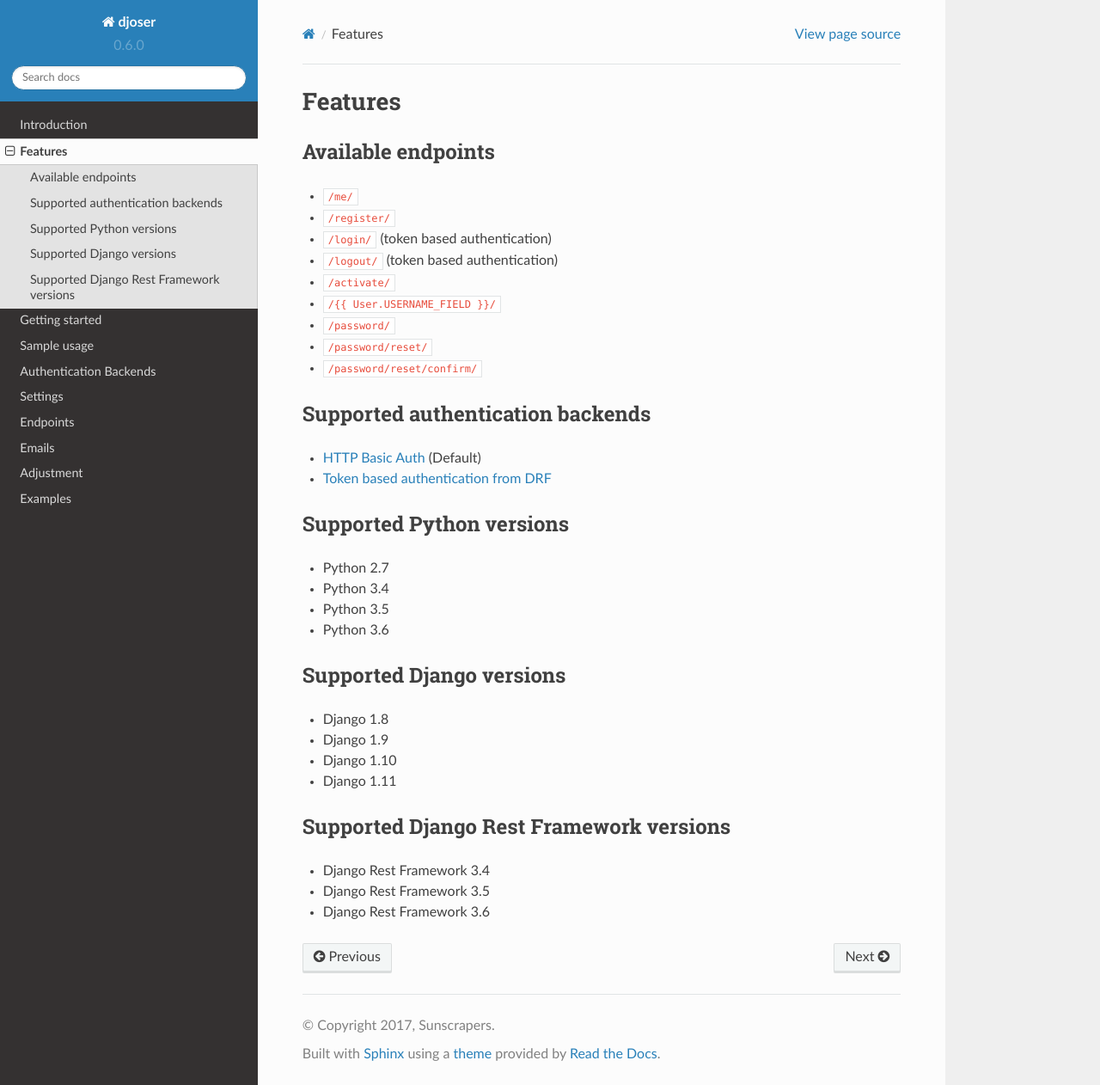
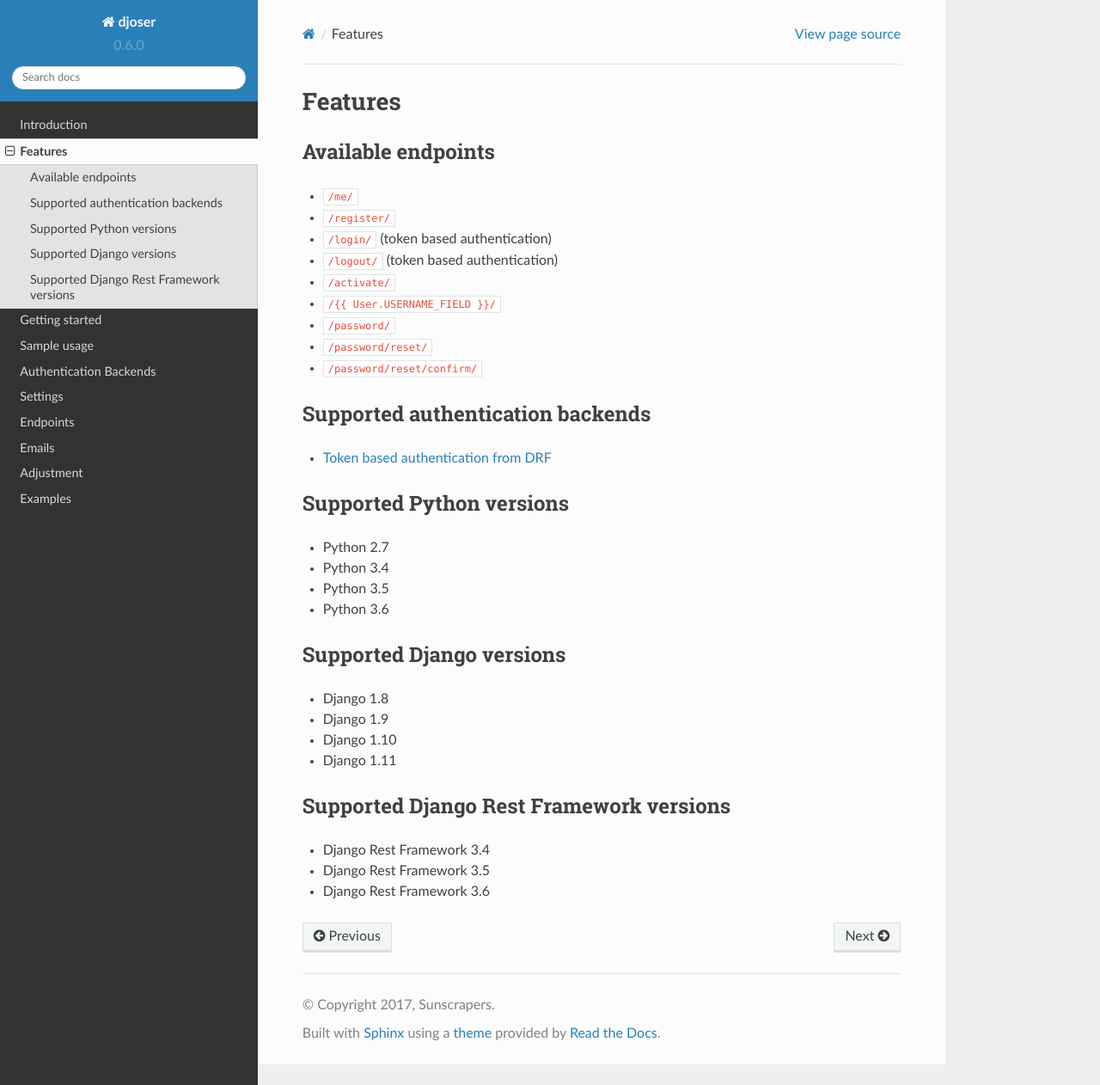
Before and after one commit to sunscrapers/djoser, a Sphinx documentation site: the page built from docs/source/features.rst, in a window 1280 px wide and 1262 px high. Shown: the whole window at 86% size. Built offline with Sphinx 7.4.7 and the Read the Docs theme 2.0.0, drawn with Linux system fonts in a browser that asks for light colours.

Commit message:
Remove basic auth from supported auth backends

```diff
--- a/docs/source/features.rst
+++ b/docs/source/features.rst
@@ -17,7 +17,6 @@ Available endpoints
 Supported authentication backends
 ---------------------------------
 
-* `HTTP Basic Auth <http://www.django-rest-framework.org/api-guide/authentication/#basicauthentication>`_ (Default)
 * `Token based authentication from DRF <http://www.django-rest-framework.org/api-guide/authentication#tokenauthentication>`_
 
 Supported Python versions
```
